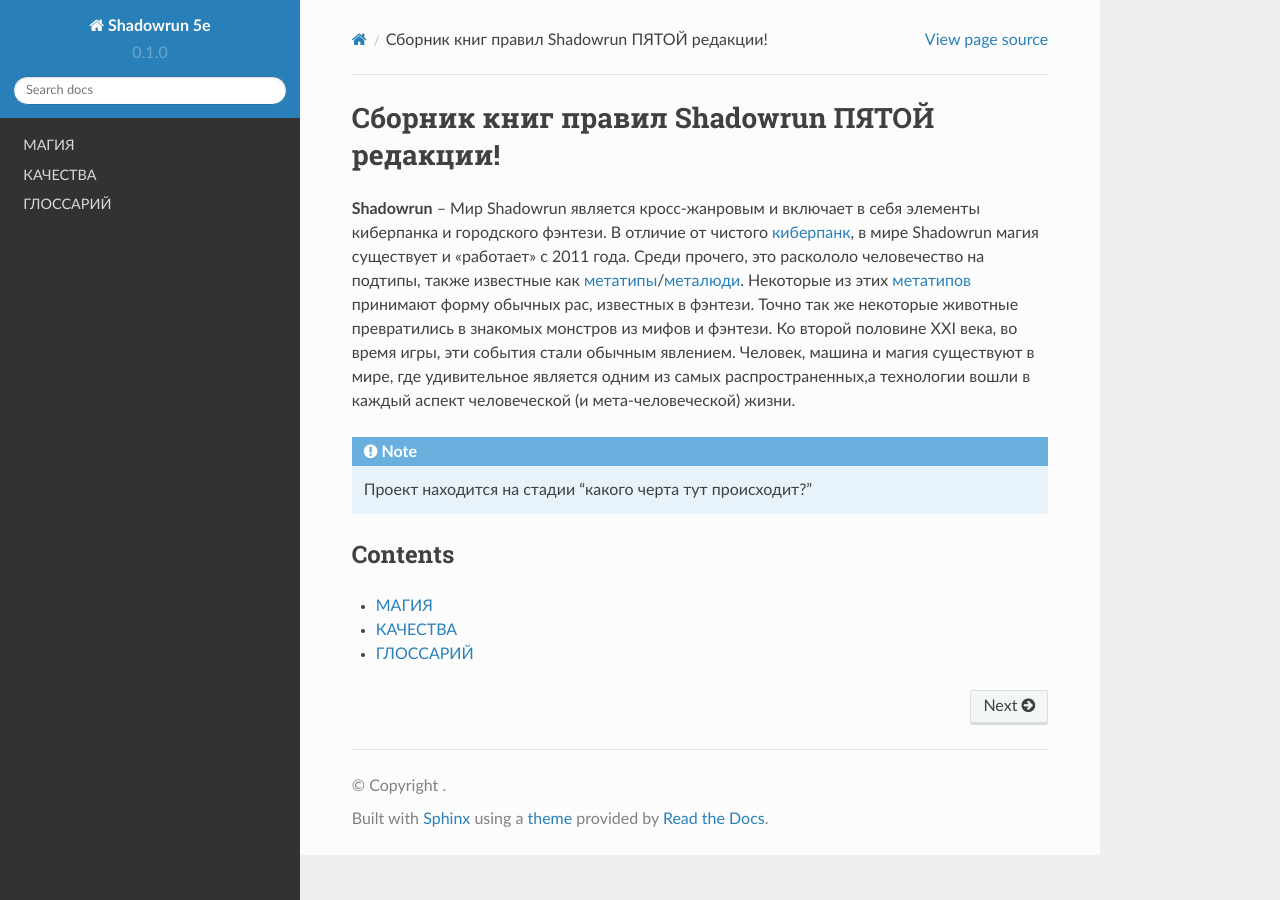
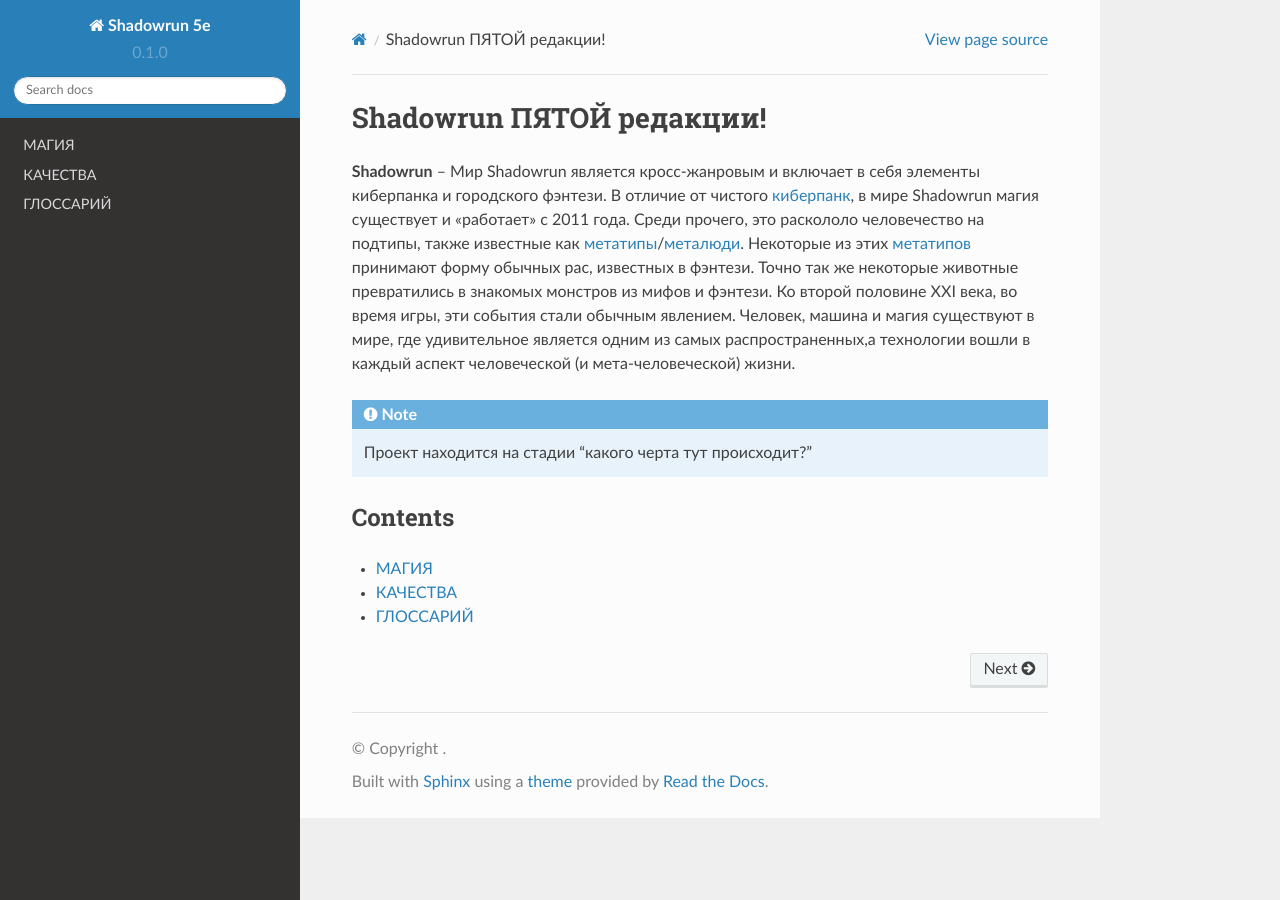
Before and after one commit to Ashokasundari/sr5e-docs, a Sphinx documentation site: the page built from docs/source/index.rst, in a window 1280 px wide. Built offline with Sphinx 7.4.7 and the Read the Docs theme 2.0.0, drawn with Linux system fonts in a browser that asks for light colours.

Commit message:
Initial commit

```diff
--- a/docs/source/index.rst
+++ b/docs/source/index.rst
@@ -1,4 +1,4 @@
-Сборник книг правил Shadowrun ПЯТОЙ редакции!
+Shadowrun ПЯТОЙ редакции!
 =====================================================================
 
 **Shadowrun** -- Мир Shadowrun является кросс-жанровым и включает в себя элементы киберпанка и городского фэнтези.
```
